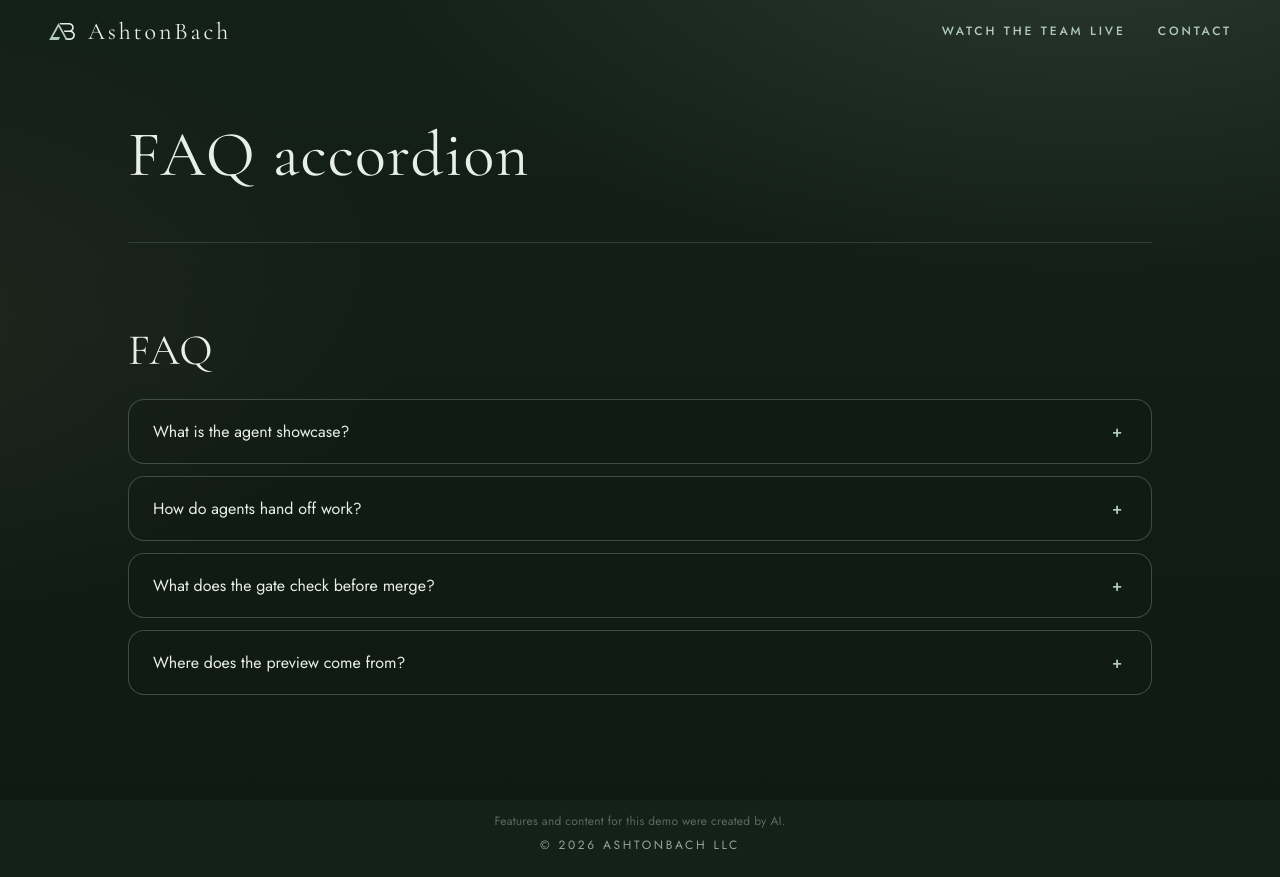
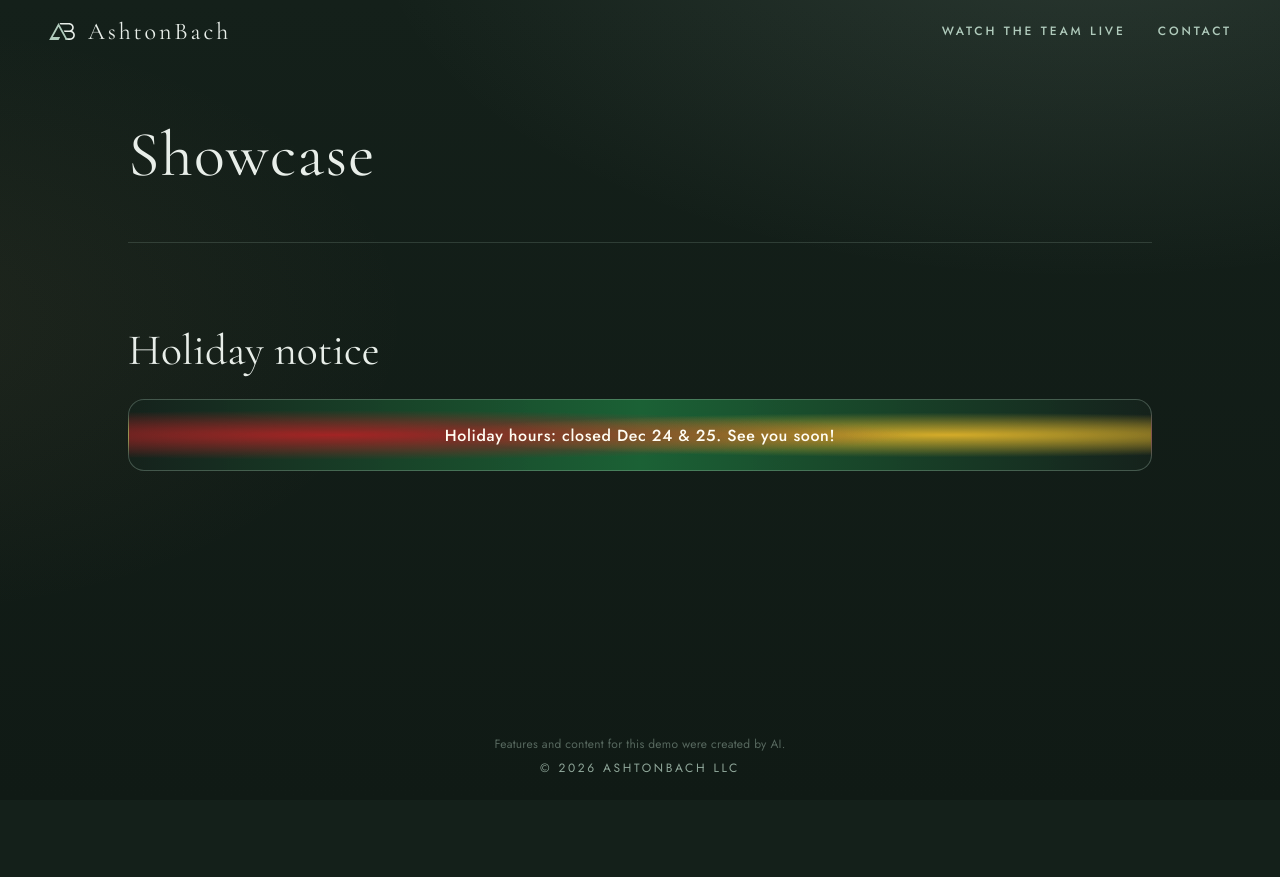
Before and after one commit to ashtonbach/agent-showcase, a Next.js app: page / in a window 1280 px wide. After the commit the page ends 800 px from the top, so only its background shows below. Built offline with nearby package versions, Linux system fonts and the light colour scheme.

Commit message:
Feature: merged by Rowan (AI reviewer) after REVIEW: APPROVE f51cd6a (#sc/custom-1792292827-tn320s)
Merged by Rowan (AI reviewer) after REVIEW: APPROVE f51cd6a and kit-gate PASS (via merge_confirm).

```diff
--- a/app/lab/current.json
+++ b/app/lab/current.json
@@ -1 +1 @@
-{"slug":"faq-accordion"}
+{"slug":"custom-1792292827"}
--- /dev/null
+++ b/app/lab/custom-1792292827/index.tsx
@@ -0,0 +1,118 @@
+"use client";
+
+import { useEffect, useState } from "react";
+
+const VARIATIONS = [
+  {
+    className: "lab-banner-v0",
+    label: "Classic stripes",
+    message: "We're closed Dec 24 & 25 — Merry Christmas!",
+  },
+  {
+    className: "lab-banner-v1",
+    label: "Gold ribbon",
+    message: "Closed Dec 24–25. Wishing you joy & peace!",
+  },
+  {
+    className: "lab-banner-v2",
+    label: "Evergreen glow",
+    message: "Holiday hours: closed Dec 24 & 25. See you soon!",
+  },
+];
+
+const css = `
+  .lab-wrap {
+    width: min(720px, 100%);
+    margin: 8px auto 56px;
+  }
+  .lab-wrap h2 {
+    font-family: var(--serif);
+    font-weight: 400;
+    font-size: 30px;
+    color: var(--mist, #f2efe6);
+    margin: 0 0 16px;
+  }
+  .lab-banner {
+    width: 100%;
+    max-height: 100px;
+    min-height: 72px;
+    display: flex;
+    align-items: center;
+    justify-content: center;
+    text-align: center;
+    padding: 12px 20px;
+    box-sizing: border-box;
+    border-radius: 16px;
+    border: 1px solid rgba(176, 203, 188, 0.28);
+    font-family: var(--sans);
+    font-size: clamp(0.85rem, 2.5vw, 1rem);
+    font-weight: 500;
+    letter-spacing: 0.04em;
+    color: #f2efe6;
+    overflow: hidden;
+  }
+  .lab-banner-v0 {
+    background: linear-gradient(
+      105deg,
+      #8b1a1a 0%,
+      #8b1a1a 18%,
+      #1a5c32 18%,
+      #1a5c32 36%,
+      #b8860b 36%,
+      #b8860b 54%,
+      #8b1a1a 54%,
+      #8b1a1a 72%,
+      #1a5c32 72%,
+      #1a5c32 90%,
+      #b8860b 90%
+    );
+    text-shadow: 0 1px 2px rgba(18, 26, 22, 0.6);
+  }
+  .lab-banner-v1 {
+    background: linear-gradient(180deg, #6b1515 0%, #1a4d28 50%, #6b1515 100%);
+    box-shadow: inset 0 0 0 3px #c9a227, inset 0 0 24px rgba(201, 162, 39, 0.35);
+  }
+  .lab-banner-v2 {
+    background: radial-gradient(ellipse at 20% 50%, #9a2222 0%, transparent 50%),
+      radial-gradient(ellipse at 80% 50%, #c9a227 0%, transparent 45%),
+      linear-gradient(90deg, #14201a, #1a5c32 50%, #14201a);
+  }
+  @media (prefers-reduced-motion: no-preference) {
+    .lab-banner-v2 {
+      animation: lab-shimmer 8s ease-in-out infinite;
+    }
+  }
+  @keyframes lab-shimmer {
+    0%, 100% { filter: brightness(1); }
+    50% { filter: brightness(1.08); }
+  }
+  @media (prefers-reduced-motion: reduce) {
+    .lab-banner-v2 { animation: none; }
+  }
+`;
+
+export default function Lab() {
+  const [idx, setIdx] = useState(0);
+  useEffect(() => {
+    setIdx(Math.floor(Math.random() * VARIATIONS.length));
+  }, []);
+  const v = VARIATIONS[idx];
+
+  return (
+    <section
+      data-lab="custom-1792292827"
+      aria-labelledby="lab-holiday-heading"
+      className="lab-wrap"
+    >
+      <style>{css}</style>
+      <h2 id="lab-holiday-heading">Holiday notice</h2>
+      <div
+        className={`lab-banner ${v.className}`}
+        role="status"
+        aria-label={`${v.label}. ${v.message}`}
+      >
+        {v.message}
+      </div>
+    </section>
+  );
+}
--- a/app/lab/faq-accordion/index.tsx
+++ /dev/null
@@ -1,86 +0,0 @@
-"use client";
-
-import { useState, useCallback } from "react";
-
-const FAQ = [
-  {
-    q: "What is the agent showcase?",
-    a: "A timed live run where specialized agents each own a step—coding, design, review, and QA—on a real branch with a Vercel preview.",
-  },
-  {
-    q: "How do agents hand off work?",
-    a: "Each role posts a short status or handoff message; the next agent picks up from the repo state and the notes in the run transcript.",
-  },
-  {
-    q: "What does the gate check before merge?",
-    a: "File scope, line budget, banned APIs, a production build, and automated layout and behavior checks on the lab feature.",
-  },
-  {
-    q: "Where does the preview come from?",
-    a: "Pushing the feature branch triggers a Vercel deployment; reviewers use that URL to verify layout at desktop and mobile widths.",
-  },
-];
-
-export default function Lab() {
-  const [open, setOpen] = useState<number | null>(null);
-  const titleId = "lab-faq-title";
-
-  const toggle = useCallback((i: number) => {
-    setOpen((prev) => (prev === i ? null : i));
-  }, []);
-
-  const css = `
-    .lab-faq { width: min(720px, 100%); margin: 8px auto 56px; color: var(--mist, #F2EFE6); }
-    .lab-faq h2 { font-family: var(--serif); font-weight: 400; font-size: 30px; margin: 0 0 20px; line-height: 1.25; }
-    .lab-faq-list { list-style: none; margin: 0; padding: 0; display: flex; flex-direction: column; gap: 12px; }
-    .lab-faq-item { border: 1px solid rgba(176,203,188,0.28); border-radius: 16px; padding: 0; overflow: hidden; background: rgba(18,26,22,0.35); }
-    .lab-faq-trigger {
-      width: 100%; display: flex; align-items: center; justify-content: space-between; gap: 16px;
-      padding: 20px 24px; margin: 0; border: none; background: transparent; color: inherit;
-      font-family: var(--sans); font-size: 1rem; text-align: left; cursor: pointer;
-    }
-    .lab-faq-trigger:hover { color: var(--sage, #B0CBBC); }
-    .lab-faq-trigger:focus-visible { outline: 2px solid var(--sage, #B0CBBC); outline-offset: 2px; }
-    .lab-faq-icon { flex-shrink: 0; width: 1.25rem; text-align: center; color: var(--sage, #B0CBBC); font-weight: 500; }
-    .lab-faq-panel { padding: 0 24px 20px; margin: 0; font-size: 0.95rem; line-height: 1.55; color: #E8EEE9; }
-    @media (prefers-reduced-motion: no-preference) {
-      .lab-faq-panel { animation: lab-faq-in 0.2s ease; }
-      @keyframes lab-faq-in { from { opacity: 0; } to { opacity: 1; } }
-    }
-  `;
-
-  return (
-    <section data-lab="faq-accordion" aria-labelledby={titleId} className="lab-faq">
-      <style>{css}</style>
-      <h2 id={titleId}>FAQ</h2>
-      <ul className="lab-faq-list">
-        {FAQ.map((item, i) => {
-          const panelId = `lab-faq-panel-${i}`;
-          const isOpen = open === i;
-          return (
-            <li key={panelId} className="lab-faq-item">
-              <button
-                type="button"
-                className="lab-faq-trigger"
-                aria-expanded={isOpen}
-                aria-controls={panelId}
-                onClick={() => toggle(i)}
-              >
-                <span>{item.q}</span>
-                <span className="lab-faq-icon" aria-hidden="true">{isOpen ? "−" : "+"}</span>
-              </button>
-              <div
-                id={panelId}
-                role="region"
-                className="lab-faq-panel"
-                hidden={!isOpen}
-              >
-                {item.a}
-              </div>
-            </li>
-          );
-        })}
-      </ul>
-    </section>
-  );
-}
--- a/app/page.tsx
+++ b/app/page.tsx
@@ -1,4 +1,4 @@
-import Lab from "./lab/faq-accordion";
+import Lab from "./lab/custom-1792292827";
 import { readDemoKey, demoTitle } from "./demo-name";
 const demoKey = readDemoKey();
 const demoName = demoTitle();
```
